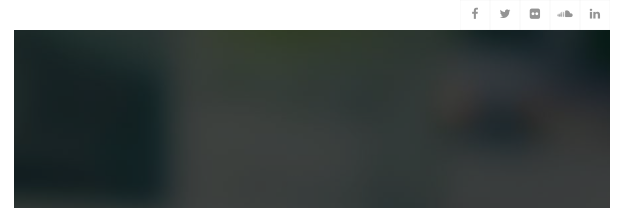
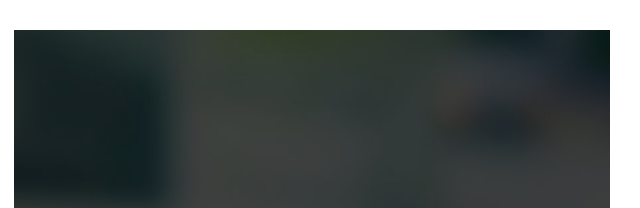
Before and after one commit to HLZON/logo, a plain HTML site: page index.html in a window 1280 px wide. Shown: the top 208 px of the page, 640-1280 px from the left. Drawn offline with Linux system fonts and the light colour scheme; some packages are replaced by stand-ins of ours.

Commit message:
Create index.html

```diff
--- a/index.html
+++ b/index.html
@@ -146,7 +146,7 @@
 
                         <div class="progress-part">
 
-                            <div class="progress-dash" style="width:95%">
+                            <div class="progress-dash" style="width:97%">
                                 <span>97%</span>
                             </div>
 
@@ -680,14 +680,7 @@
     </div>
     <!-- CLOSE - MultiScroll Div -->
 
-    <!-- Social -->
-    <div class="social-icons animated-middle opacity-0">
-        <a href="#" title=""><i class="fa fa-facebook"></i></a>
-        <a href="#" title=""><i class="fa fa-twitter"></i></a>
-        <a href="#" title=""><i class="fa fa-flickr"></i></a>
-        <a href="#" title=""><i class="fa fa-soundcloud"></i></a>
-        <a href="#" title=""><i class="fa fa-linkedin"></i></a>
-    </div>
+
     </p>
 
     <!-- ///////////////////\\\\\\\\\\\\\\\\\\\ -->
```
